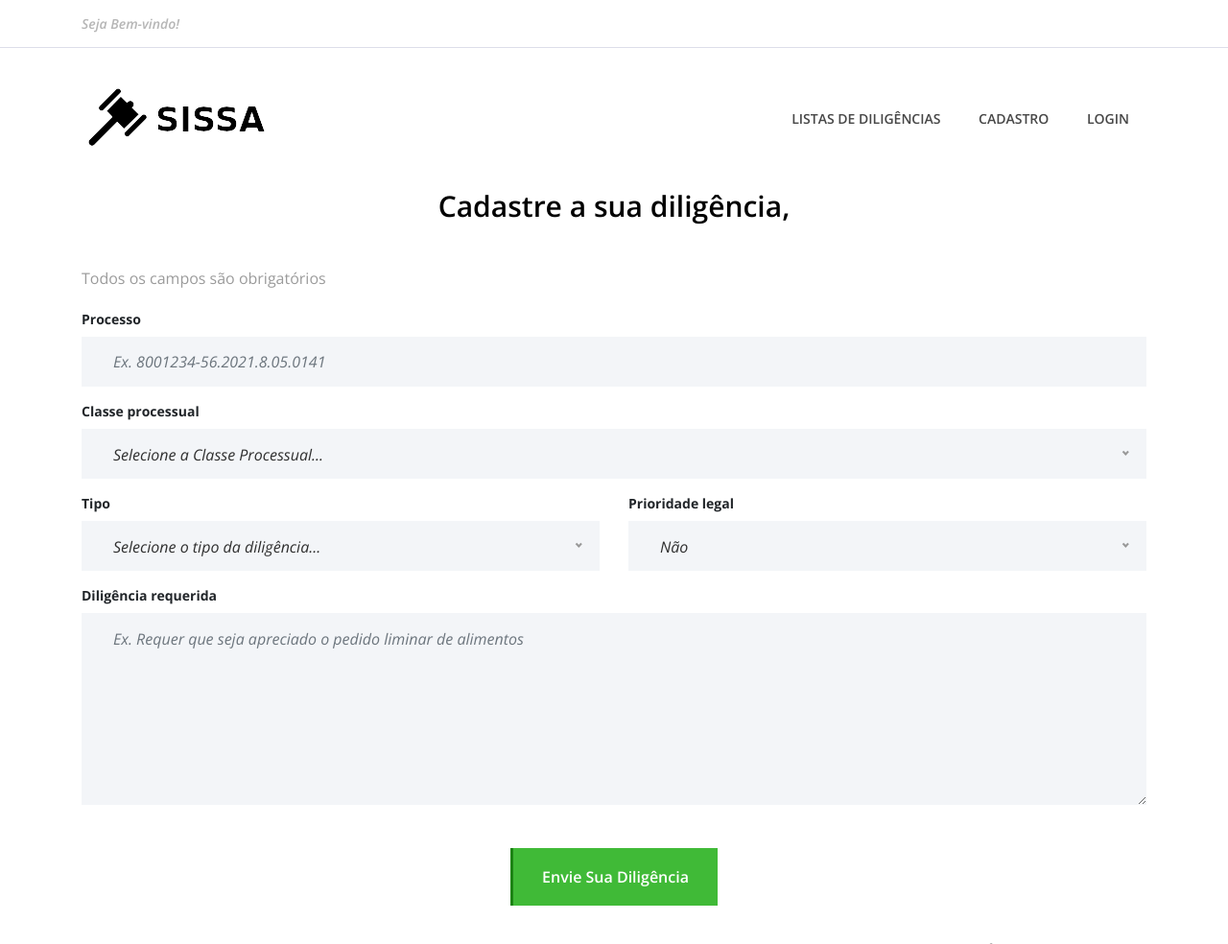
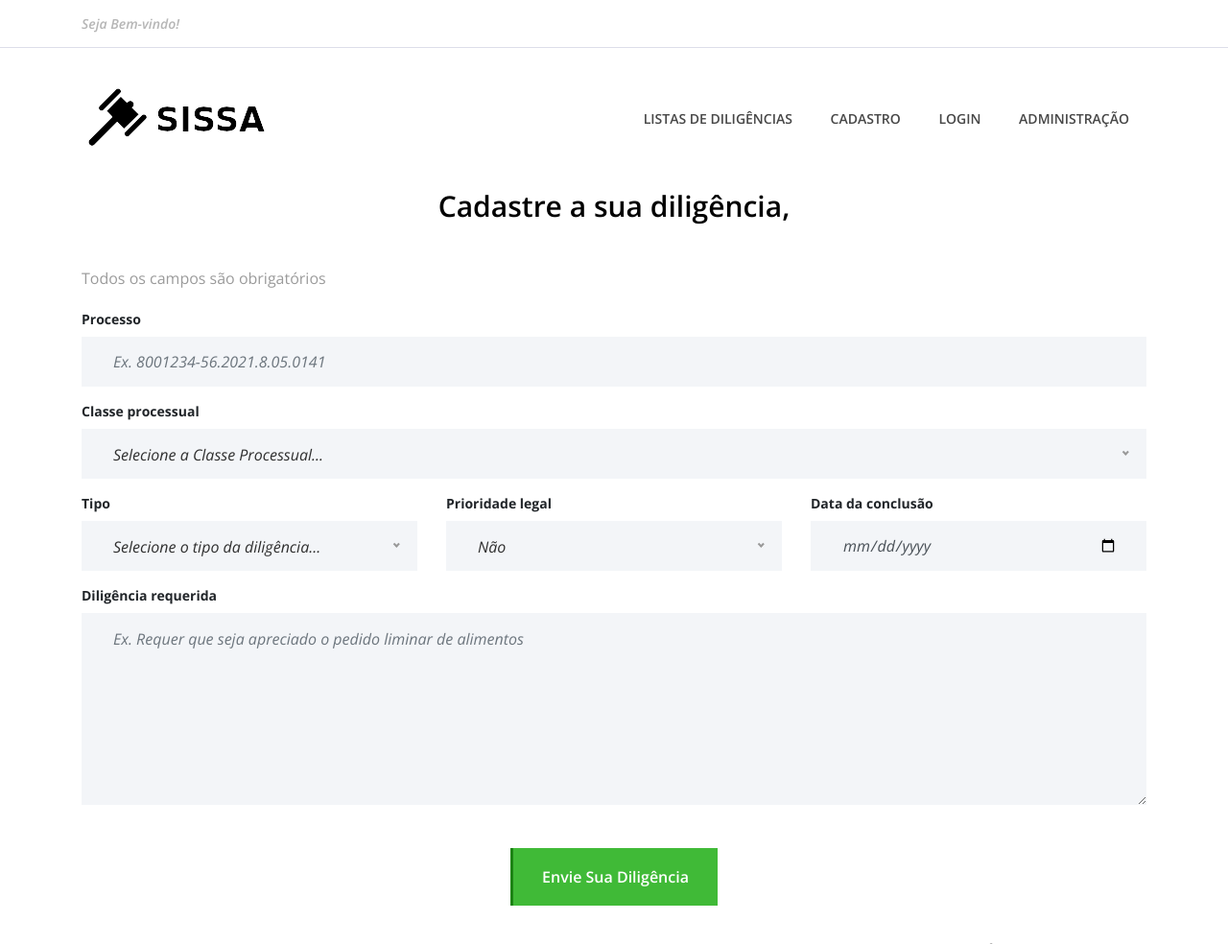
Before and after one commit to victorramide/sissa, a Django app: page /advogados/cadastra_diligencia in a window 1280 px wide. Shown: the top 984 px of the page at 96% size. Run offline with Django 3.2, Linux system fonts and the light colour scheme; some libraries are stand-ins or nearby versions.

Commit message:
Implementação da data de conclusão e mudança no favicon do site

```diff
--- a/advogados/views.py
+++ b/advogados/views.py
@@ -124,6 +124,7 @@ def cadastra_diligencia(request):
         descricao_diligencia = request.POST['diligencia']
         prioridade = request.POST['prioridade']
         advogado = get_object_or_404(Advogado, user_id=request.user.id)
+        data_conclusao = request.POST['data_conclusao']
 
         if campo_vazio(processo):
             messages.error(request, 'O campo processo não pode ficar em branco')
@@ -137,9 +138,13 @@ def cadastra_diligencia(request):
             messages.error(request, 'Selecione um tipo de diligência')
             return redirect('cadastra_diligencia')
 
+        if campo_vazio(data_conclusao):
+            messages.error(request, 'A data de conclusão do processo é obrigatória')
+            return redirect('cadastra_diligencia')
+
         diligencia = Diligencia.objects.create(processo=processo, classe=classe, tipo=tipo,
                                                diligencia=descricao_diligencia, prioridade=prioridade,
-                                               advogado=advogado)
+                                               advogado=advogado, data_conclusao=data_conclusao)
         diligencia.save()
         messages.success(request,'Diligência cadastrada com sucesso!')
         return redirect('index')
--- a/diligencias/models.py
+++ b/diligencias/models.py
@@ -13,6 +13,7 @@ class Diligencia(models.Model):
     diligencia = models.TextField()
     prioridade = models.BooleanField(default=False)
     data_diligencia = models.DateTimeField(default=datetime.now, blank=True)
+    data_conclusao = models.DateField()
 
     def __str__(self):
         return self.processo
--- a/diligencias/views.py
+++ b/diligencias/views.py
@@ -10,8 +10,8 @@ def index(request):
 def diligencias(request):
     diligencias_comuns = Diligencia.objects.filter(prioridade=False).exclude(tipo='Sentença')
     diligencias_prioridade = Diligencia.objects.filter(prioridade=True).exclude(tipo='Sentença')
-    diligencias_sentencas_comuns = Diligencia.objects.filter(prioridade=False).filter(tipo='Sentença')
-    diligencias_sentencas_prioridade = Diligencia.objects.filter(prioridade=True).filter(tipo='Sentença')
+    diligencias_sentencas_comuns = Diligencia.objects.order_by('data_conclusao').filter(prioridade=False).filter(tipo='Sentença')
+    diligencias_sentencas_prioridade = Diligencia.objects.order_by('data_conclusao').filter(prioridade=True).filter(tipo='Sentença')
 
     dados_diligencias = {
         'diligencias_comuns': diligencias_comuns,
--- a/templates/advogados/cadastra_diligencia.html
+++ b/templates/advogados/cadastra_diligencia.html
@@ -66,7 +66,7 @@
                                         <option value="Registros Públicos">Registros Públicos</option>
                                     </select>
                                 </div>
-                                <div class="col-12 col-lg-6">
+                                <div class="col-12 col-lg-4">
                                     <label for="tipo"><b>Tipo</b></label>
                                     <select class="form-control" size="5" name="tipo">
                                         <option value="" selected>Selecione o tipo da diligência...</option>
@@ -75,12 +75,17 @@
                                         <option value="Sentença">Sentença</option>
                                     </select>
                                 </div>
-                                <div class="col-12 col-lg-6">
+                                <div class="col-12 col-lg-4">
                                     <label for="prioridade"><b>Prioridade legal</b></label>
                                     <select class="form-control" name="prioridade">
                                         <option value="False" selected>Não</option>
                                         <option value="True">Sim</option>
                                     </select>
+                                </div>
+                                <div class="col-12 col-lg-4">
+                                    <label for="data_conclusao"><b>Data da conclusão</b></label>
+                                    <input type="date" id="data_conclusao" class="form-control" name="data_conclusao"
+                                           placeholder="Ex. 01/01/2021">
                                 </div>
                                 <div class="col-12 col-lg-12">
                                     <label for="file"><b>Diligência requerida</b></label>
--- a/templates/base.html
+++ b/templates/base.html
@@ -1,6 +1,6 @@
 {% load static %}
 <!DOCTYPE html>
-<html lang="en">
+<html lang="pt-br">
 
 <head>
     <meta charset="UTF-8">
@@ -13,7 +13,7 @@
     <title>Sistema de Suporte ao Advogado</title>
 
     <!-- Favicon -->
-    <link rel="icon" href="{% static 'img/core-img/favicon.ico' %}">
+    <link rel="icon" href="{% static 'img/core-img/hammer.png' %}">
 
     <!-- Stylesheet -->
     <link rel="stylesheet" href="{% static 'site.css' %}">
--- a/templates/minhas_diligencias.html
+++ b/templates/minhas_diligencias.html
@@ -20,7 +20,6 @@
                 <table class="table table-striped" >
                     <thead>
                     <tr>
-                        <th scope="col">#</th>
                         <th scope="col">Processo</th>
                         <th scope="col">Classe</th>
                         <th scope="col">Tipo</th>
@@ -34,7 +33,6 @@
                         {% for diligencia in diligencias %}
 
                             <tr>
-                                <th scope="row"></th>
                                 <td>{{ diligencia.processo }}</td>
                                 <td>{{ diligencia.classe }}</td>
                                 <td>{{ diligencia.tipo }}</td>
--- a/templates/partials/_menu.html
+++ b/templates/partials/_menu.html
@@ -66,6 +66,7 @@
                                     <li><a href="{% url 'diligencias' %}">Listas de diligências</a></li>
                                     <li><a href="{% url 'cadastro' %}">Cadastro</a></li>
                                     <li><a href="{% url 'login' %}">Login</a></li>
+                                    <li><a href="/admin">Administração</a></li>
                                 {% endif %}
                             </ul>
                         </div>
```
Also changed, not shown: templates/diligencias.html (+2 -10 lines), static/img/core-img/favicon.ico (deleted), static/img/core-img/pizza.png (deleted).
